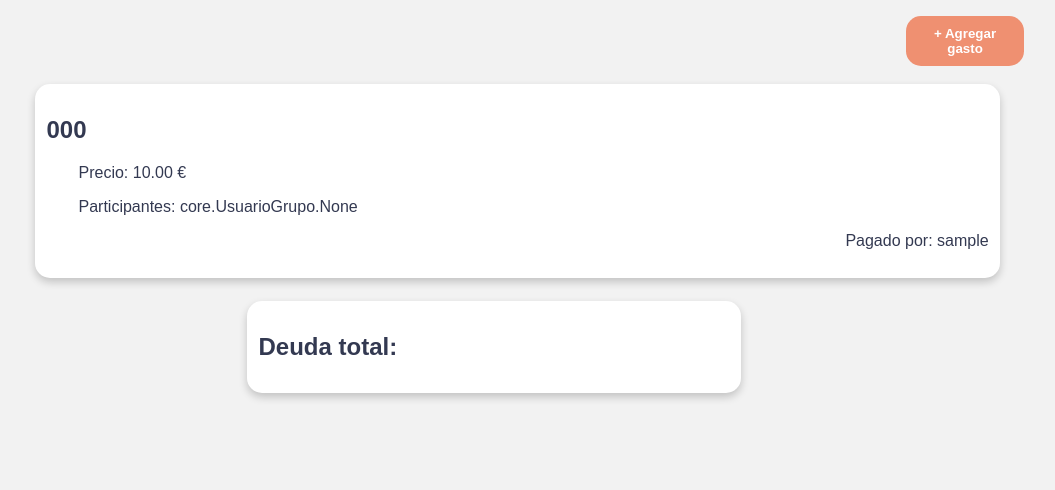
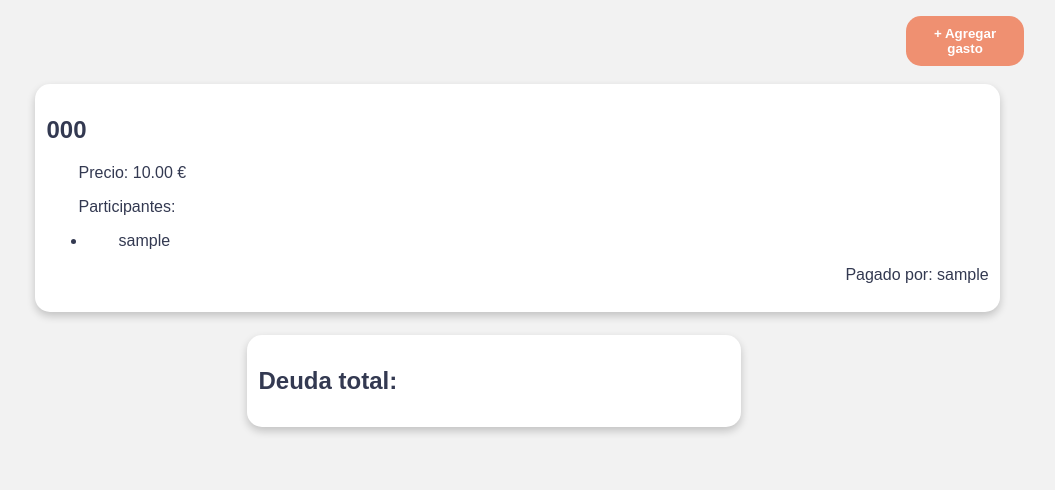
Before and after one commit to asierCB/HogarMonia, a Django app: page /gastos/1/ in a window 1280 px wide. Shown: the part 203-693 px from the top of the page, without its empty margins (146-1201 px from the left). Run offline with Django 5.2, Linux system fonts and the light colour scheme; a user stored in the database is signed in; tables that the repository leaves empty hold one stand-in row (values such as "Sample post").

Commit message:
Update Gastos Tag

```diff
--- a/core/models.py
+++ b/core/models.py
@@ -26,7 +26,7 @@
     rol = models.CharField(max_length=20, default='Miembro')
 
     def __str__(self):
-        return f"{self.usuario.username} en {self.grupo.nombre_grupo}"
+        return f"{self.usuario.username}"# en {self.grupo.nombre_grupo}"
 
     class Meta:
         verbose_name = "Usuario en Grupo"
--- a/gastos/templates/gastos/gastos.html
+++ b/gastos/templates/gastos/gastos.html
@@ -58,7 +58,12 @@
     <h2 class="gasto-nombre">{{ gasto.concepto }}</h2>
     <div class="gasto-detalles">
       <p class="gasto-cantidad">Precio: {{ gasto.precio }} €</p>
-      <p class="gasto-participantes">Participantes: {{ gasto.participantes }}</p>
+      <p class="gasto-participantes">Participantes:</p>
+      <ul  style="text-indent: 2em">
+      {% for participante in gasto.participantes.all %}
+        <li>{{ participante }}
+      {% endfor %}
+      </ul>
       <p class="gasto-pagador" style="text-align: right">Pagado por: {{ gasto.pagado_por }}</p>
     </div>
   </div>
```
